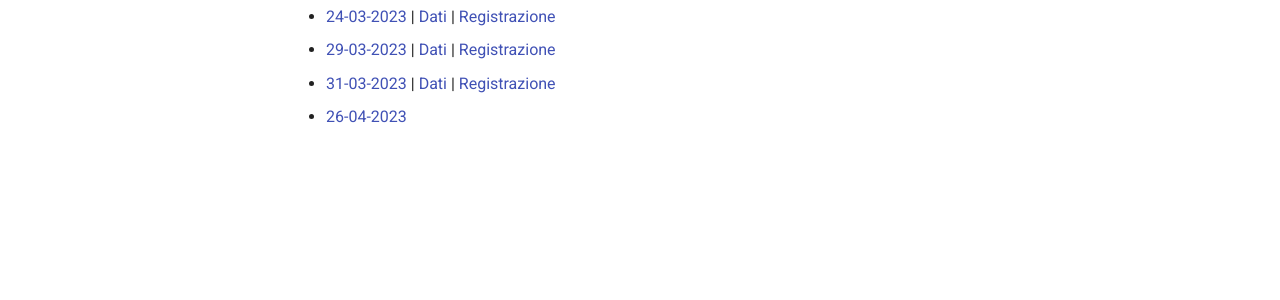
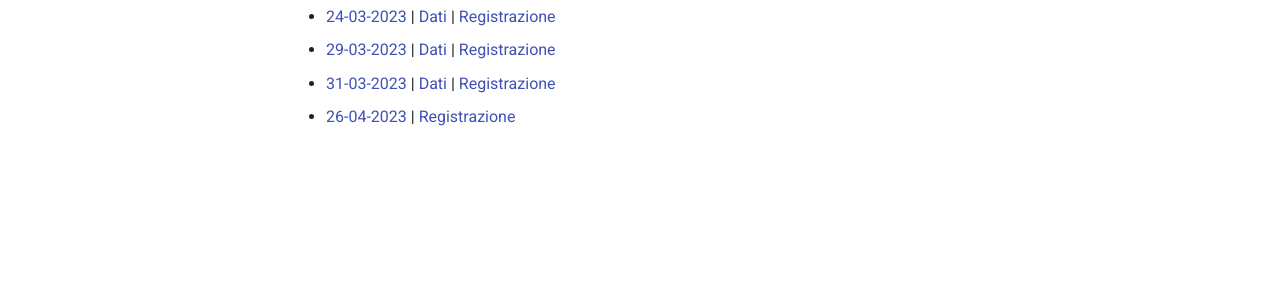
Before and after one commit to andreatitolo/gislab2023, an MkDocs documentation site: the page built from docs/2. Slides/Elenco Slides.md, in a window 1280 px wide. Shown: the part 400-700 px from the top of the page. Built offline with MkDocs 1.6.1 and Material for MkDocs 9.7.7, drawn with Linux system fonts in a browser that asks for light colours; comment, search, counter and statistics services are not loaded.

Commit message:
add recording for lesson 7

```diff
--- a/docs/2. Slides/Elenco Slides.md
+++ b/docs/2. Slides/Elenco Slides.md
@@ -13,4 +13,4 @@ Per maggiori informazioni, controllare il [repository](https://codeberg.org/tito
 
 -  [31-03-2023](https://www.andreatitolo.com/slides/gislab/6.QGISRasterData.html) | [Dati](https://codeberg.org/titoloandrea/SapienzaStudentLab2023/raw/branch/main/dati/progetto_qgis_asia_occidentale.zip) | [Registrazione](https://kdrive.infomaniak.com/app/share/408009/1d9c8d9e-f012-4a21-8636-0d767ec067a6)
 
--  [26-04-2023](https://www.andreatitolo.com/slides/gislab/7.QGISRasterData2.html)
+-  [26-04-2023](https://www.andreatitolo.com/slides/gislab/7.QGISRasterData2.html) | [Registrazione](https://kdrive.infomaniak.com/app/share/408009/052fc587-8d8a-456b-9a64-a24762390ed1)
```
